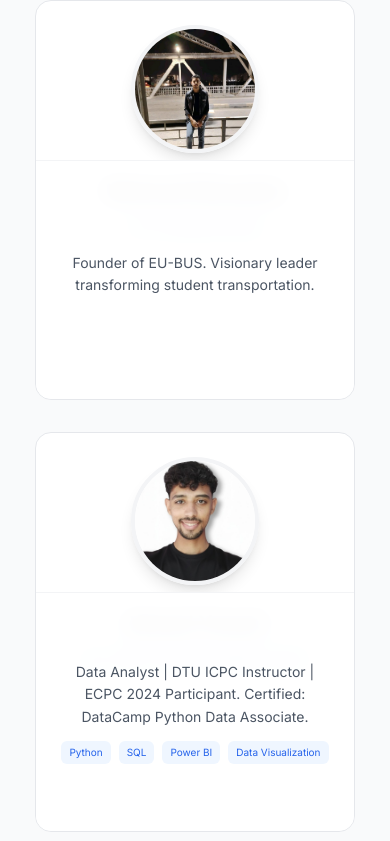
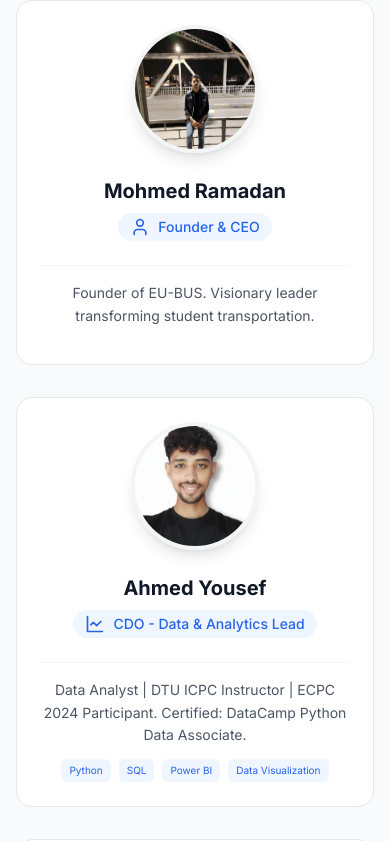
Before and after one commit to eu-bus/EuBus, a Next.js app: page / in a window 390 px wide. Shown: the part 4141-4982 px from the top of the page. Built offline with nearby package versions, Linux system fonts and the light colour scheme.

Commit message:
style: update Team cards to expand on mobile scroll and stay visible on desktop

```diff
--- a/src/components/Team.tsx
+++ b/src/components/Team.tsx
@@ -103,9 +103,9 @@ const TeamCard = ({ member, index, language, t }: { member: any, index: number,
       whileInView={{ opacity: 1, scale: 1 }}
       viewport={{ once: true }}
       transition={{ duration: 0.5, delay: index * 0.1 }}
-      className="relative bg-white dark:bg-zinc-800/50 backdrop-blur-sm rounded-2xl border border-gray-200 dark:border-zinc-700/50 hover:border-blue-500 dark:hover:border-blue-500/30 hover:shadow-xl transition-all duration-300 group overflow-hidden hover:bg-white dark:hover:bg-zinc-800 block cursor-pointer h-[400px]"
+      className="relative bg-white dark:bg-zinc-800/50 backdrop-blur-sm rounded-2xl border border-gray-200 dark:border-zinc-700/50 hover:border-blue-500 dark:hover:border-blue-500/30 hover:shadow-xl transition-all duration-300 group overflow-hidden hover:bg-white dark:hover:bg-zinc-800 block cursor-pointer"
     >
-      <div className="flex flex-col items-center text-center p-6 h-full">
+      <div className="flex flex-col items-center text-center p-6">
         <div className="relative w-32 h-32 mb-6 rounded-full overflow-hidden border-4 border-gray-100 dark:border-zinc-700 group-hover:border-blue-500 transition-colors shadow-lg shrink-0">
           {member.image ? (
             <Image
@@ -129,8 +129,13 @@ const TeamCard = ({ member, index, language, t }: { member: any, index: number,
           <span className="font-arabic">{language === 'en' ? member.role.en : member.role.ar}</span>
         </div>
 
-        {/* Overlay Section - Mobile: InView, Desktop: Hover */}
-        <div className={`absolute inset-x-0 bottom-0 bg-white/95 dark:bg-zinc-900/95 backdrop-blur-md p-6 transform transition-transform duration-500 ease-in-out border-t border-gray-100 dark:border-zinc-700 flex flex-col justify-center h-[60%] ${isInView ? 'translate-y-0' : 'translate-y-full'} md:translate-y-full md:group-hover:translate-y-0`}>
+        {/* Details Section - Mobile: Expand on Scroll | Desktop: Always Visible */}
+        <div className={`
+             transition-all duration-700 ease-in-out overflow-hidden
+             md:max-h-none md:opacity-100 md:mt-4
+             ${isInView ? 'max-h-[500px] opacity-100 mt-4' : 'max-h-0 opacity-0 mt-0'}
+        `}>
+            <div className="pt-4 border-t border-gray-100 dark:border-zinc-700/50">
                 <p className="text-gray-600 dark:text-gray-400 text-sm leading-relaxed font-arabic mb-3 transition-colors duration-300">
                   {language === 'en' ? member.bio.en : member.bio.ar}
                 </p>
@@ -143,6 +148,7 @@ const TeamCard = ({ member, index, language, t }: { member: any, index: number,
                     ))}
                   </div>
                 )}
+            </div>
         </div>
       </div>
     </motion.a>
```
Lines whose indentation alone changed are shown as unchanged.
